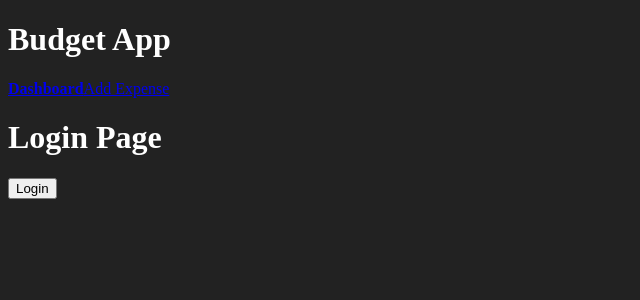
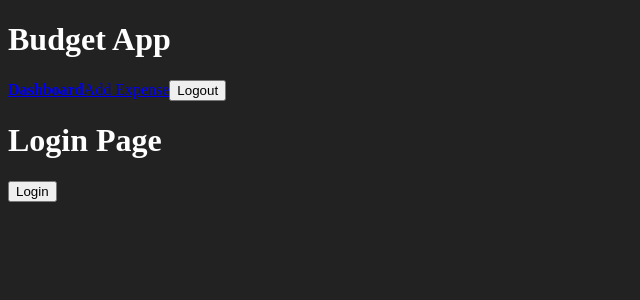
Before and after one commit to samirmuratovic/budget, a React (Create React App) app: page / in a window 1280 px wide. Shown: the top 300 px of the page, without its empty margins (0-640 px from the left). Built offline with nearby package versions, Linux system fonts and the light colour scheme; no server answers; the database is empty.

Commit message:
implement log out functionality with firebase

```diff
--- a/src/actions/auth.js
+++ b/src/actions/auth.js
@@ -5,3 +5,9 @@ export const startLogin = () => {
     return firebase.auth().signInWithPopup(googleAuthProvider)
   }
 }
+
+export const startLogout = () => {
+  return () => {
+    return firebase.auth().signOut()
+  }
+}
--- a/src/components/Header.js
+++ b/src/components/Header.js
@@ -1,7 +1,11 @@
 import React from 'react'
 import { NavLink } from 'react-router-dom'
+import { useDispatch } from 'react-redux'
+import { startLogout } from '../actions/auth'
 
-const Header = () => (
+const Header = () => {
+  const dispatch = useDispatch()
+  return (
     <header>
       <h1>Budget App</h1>
       <NavLink to="/" activeClassName="is-active" exact={true}>
@@ -10,7 +14,9 @@ const Header = () => (
       <NavLink to="/create" activeClassName="is-active">
         Add Expense
       </NavLink>
+      <button onClick={() => dispatch(startLogout())}>Logout</button>
     </header>
   )
+}
 
 export default Header
```
Lines whose indentation alone changed are shown as unchanged.
